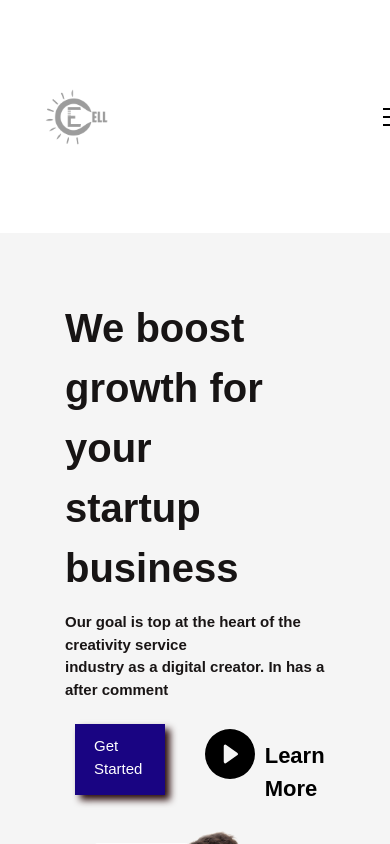
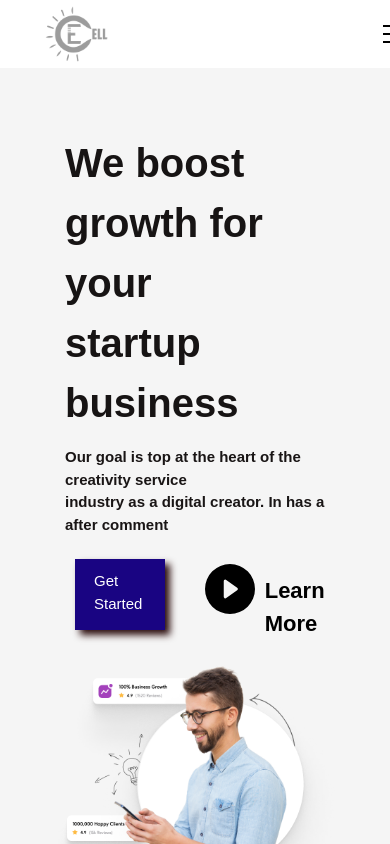
Before and after one commit to codewithnick/ecellnitjsr, a React (Create React App) app: page / in a window 390 px wide. Shown: the top 844 px of the page. Built offline with nearby package versions, Linux system fonts and the light colour scheme.

Commit message:
navbar padding edit

```diff
--- a/src/styles/Navbar.css
+++ b/src/styles/Navbar.css
@@ -58,8 +58,6 @@
 @media (max-width: 850px) {
     #navbar{
         width: 100vw;
-        padding-top: 10vh;
-        padding-bottom: 10vh;
     }
     #temp{
         padding-left: 0;
@@ -182,8 +180,6 @@
     #navbar{
         padding: 2px 2rem;
         width: 100vw;
-        padding-top: 10vh;
-        padding-bottom: 10vh;
         justify-content: space-evenly;
     }
 }
```
